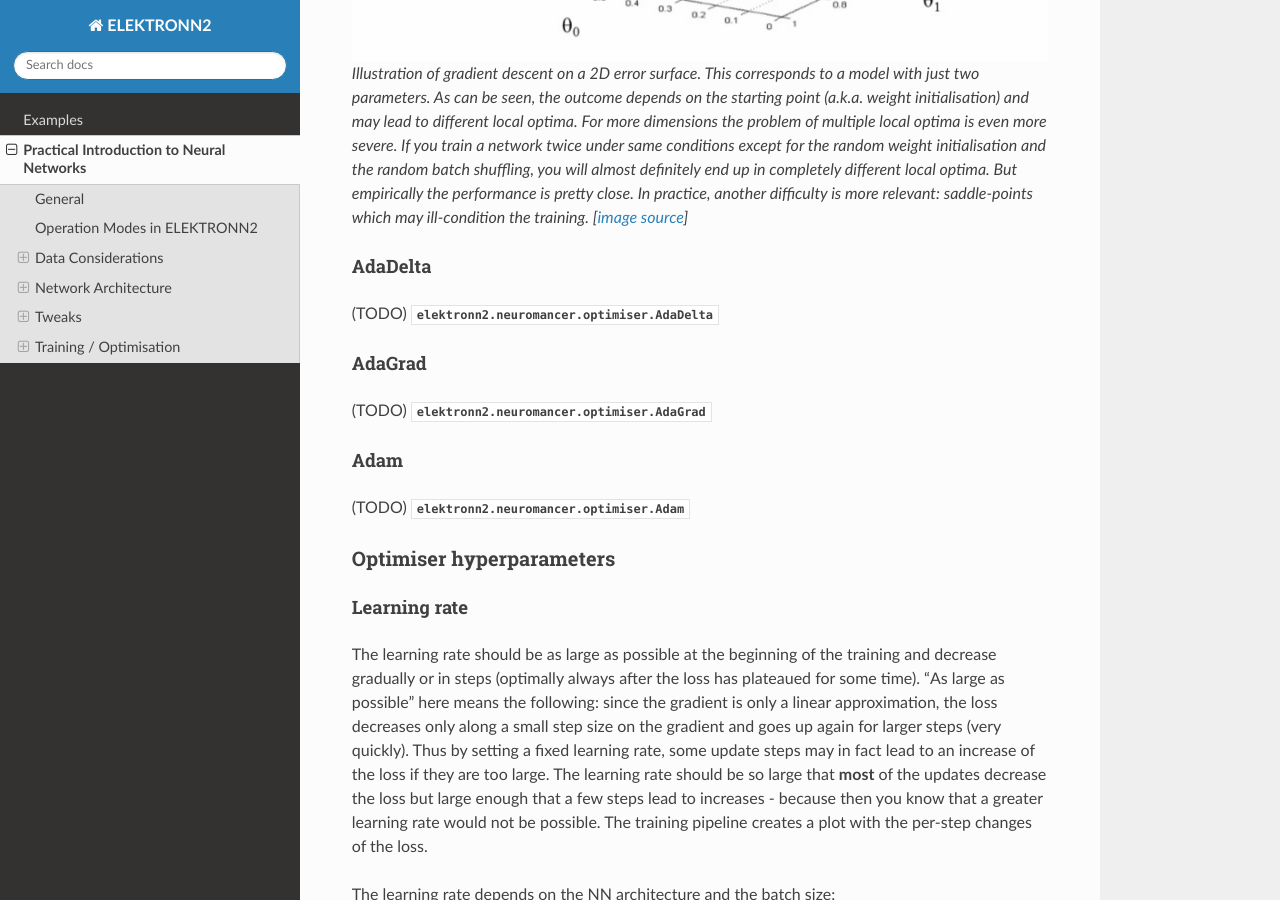
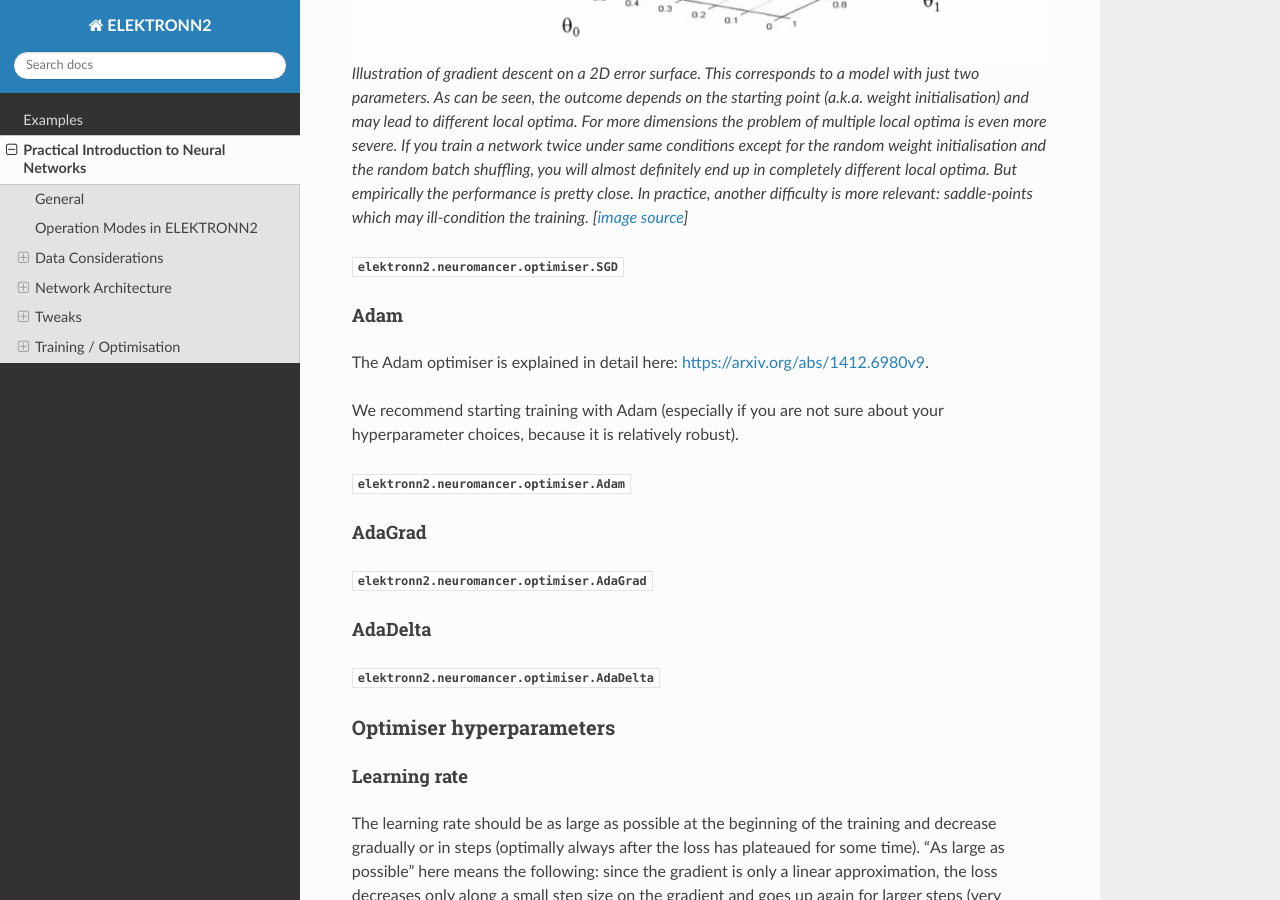
Before and after one commit to ELEKTRONN/ELEKTRONN2, a Sphinx documentation site: the page built from docs/intro_nn.rst, in a window 1280 px wide and 900 px high, scrolled down 9296 px. Built offline with Sphinx 7.4.7 and the Read the Docs theme 2.0.0, drawn with Linux system fonts in a browser that asks for light colours; formulas are drawn with MathJax 3; pages that are not in the unit, such as notebooks, are missing from menus.

Commit message:
docs: Optimise optimiser docs

```diff
--- a/docs/intro_nn.rst
+++ b/docs/intro_nn.rst
@@ -436,26 +436,31 @@ training (see :ref:`schedules <schedules_neuro3d>`).
   training.
   [`image source <http://blog.datumbox.com/tuning-the-learning-rate-in-gradient-descent/>`_]
 
-.. TODO: Should we recommend Adam instead now?
+:py:class:`elektronn2.neuromancer.optimiser.SGD`
+
+
+Adam
+^^^^
+
+The Adam optimiser is explained in detail here:
+https://arxiv.org/abs/1412.6980v9.
+
+We recommend starting training with Adam (especially if you are not sure about
+your hyperparameter choices, because it is relatively robust).
+
+:py:class:`elektronn2.neuromancer.optimiser.Adam`
+
+
+AdaGrad
+^^^^^^^
+
+:py:class:`elektronn2.neuromancer.optimiser.AdaGrad`
 
 
 AdaDelta
 ^^^^^^^^
 
-(TODO) :py:class:`elektronn2.neuromancer.optimiser.AdaDelta`
-
-
-AdaGrad
-^^^^^^^
-
-(TODO) :py:class:`elektronn2.neuromancer.optimiser.AdaGrad`
-
-
-Adam
-^^^^
-
-(TODO) :py:class:`elektronn2.neuromancer.optimiser.Adam`
-
+:py:class:`elektronn2.neuromancer.optimiser.AdaDelta`
 
 
 Optimiser hyperparameters
```
Also changed, not shown: 1 other file.
